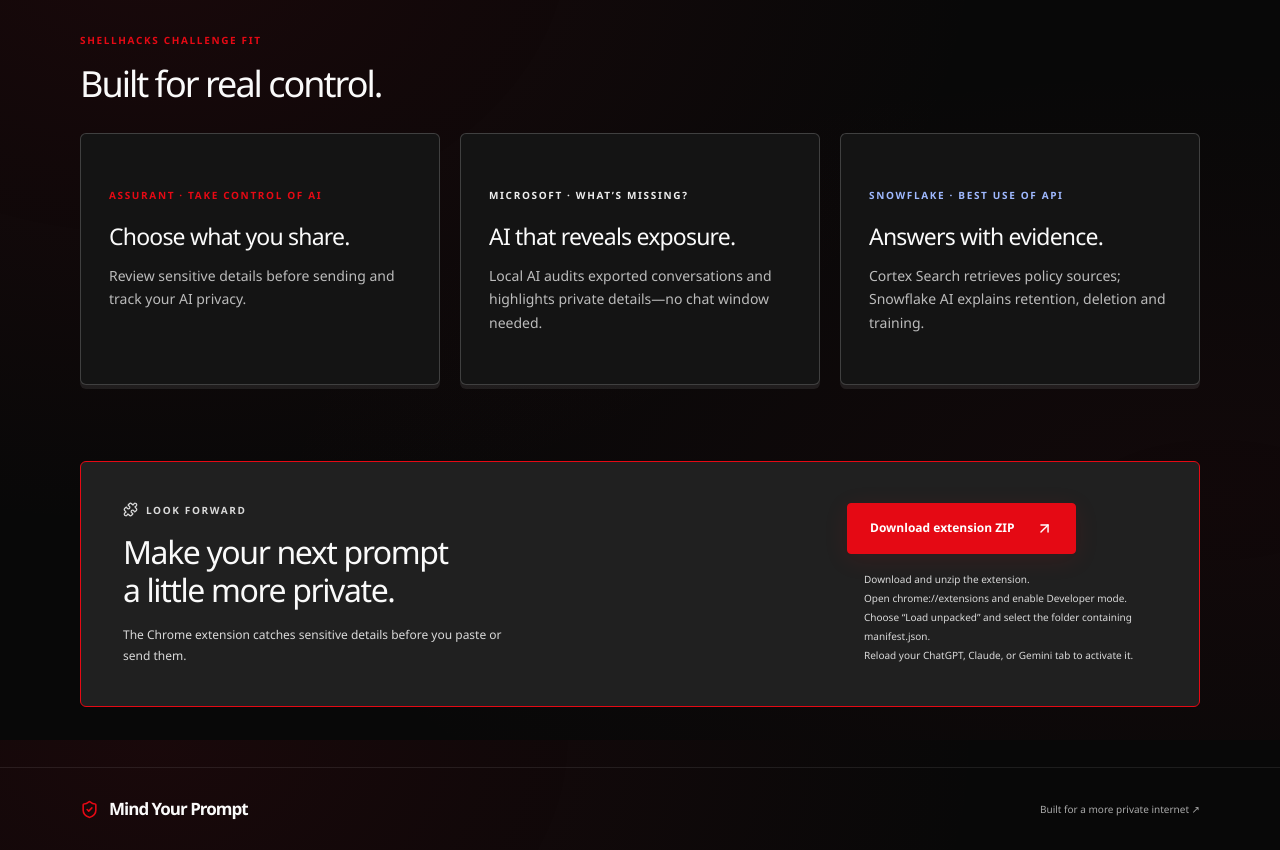
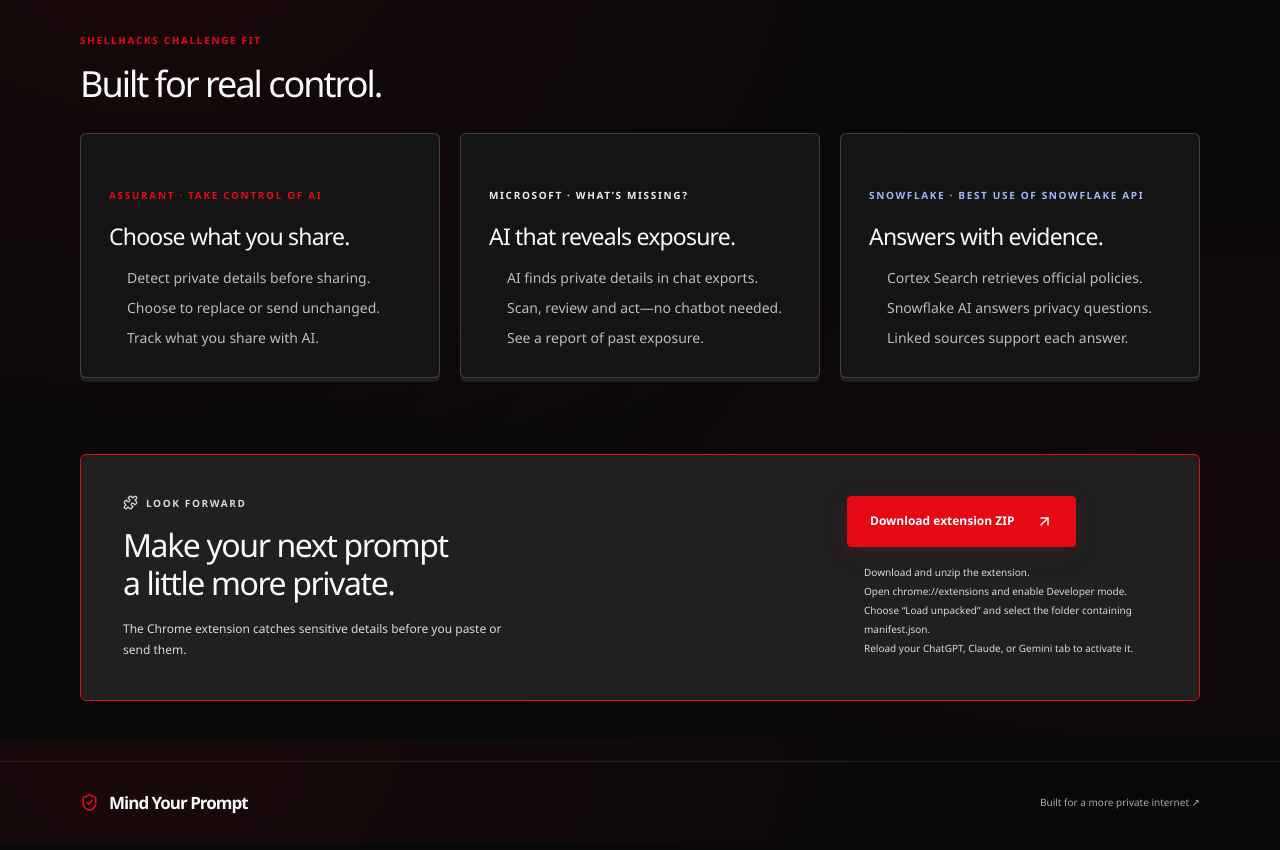
Before and after one commit to JyothiNandhan/ShellHacks_2026, a Next.js app in the folder apps/web/: page / in a window 1280 px wide. Shown: the part 860-1710 px from the top of the page. Built offline with nearby package versions, Linux system fonts and the light colour scheme.

Commit message:
Prepare hackathon README and concise sponsor challenge points

```diff
--- a/apps/web/app/globals.css
+++ b/apps/web/app/globals.css
@@ -3144,3 +3144,5 @@ body{background-image:radial-gradient(ellipse at 12% 0%,rgba(150,12,28,.12),tran
 .nav-download{padding:12px 16px;border:1px solid var(--line-strong);border-radius:8px;color:var(--ink);font-size:13px;transition:border-color .18s,background .18s}.nav-download:hover{border-color:var(--accent);background:var(--accent-soft)}
 .sponsor-section .feature-card{min-height:0;padding:28px}.sponsor-section .feature-card h3{margin:16px 0 10px;font-size:23px}.sponsor-section .feature-card p{font-size:14px;line-height:1.7}.sponsor-section .eyebrow{font-size:10px}
 @media(max-width:700px){.site-header nav{flex-wrap:wrap;justify-content:flex-end}.nav-download{font-size:11px;padding:10px}.sponsor-section .feature-card{padding:22px}}
+
+.sponsor-section .feature-card ul{margin:12px 0 0;padding-left:18px;color:var(--muted);font-size:14px;line-height:1.65}.sponsor-section .feature-card li+li{margin-top:7px}.sponsor-section .feature-card li::marker{color:var(--accent)}
--- a/apps/web/app/page.tsx
+++ b/apps/web/app/page.tsx
@@ -48,9 +48,9 @@ export default function Home() {
       <section id="how-we-use-ai" className="section sponsor-section">
         <div className="section-heading"><div><span className="eyebrow">SHELLHACKS CHALLENGE FIT</span><h2>Built for real control.</h2></div></div>
         <div className="feature-grid">
-          <article className="feature-card"><span className="eyebrow">ASSURANT · TAKE CONTROL OF AI</span><h3>Choose what you share.</h3><p>Review sensitive details before sending and track your AI privacy.</p></article>
-          <article className="feature-card"><span className="eyebrow">MICROSOFT · WHAT’S MISSING?</span><h3>AI that reveals exposure.</h3><p>Local AI audits exported conversations and highlights private details—no chat window needed.</p></article>
-          <article className="feature-card"><span className="eyebrow">SNOWFLAKE · BEST USE OF API</span><h3>Answers with evidence.</h3><p>Cortex Search retrieves policy sources; Snowflake AI explains retention, deletion and training.</p></article>
+          <article className="feature-card"><span className="eyebrow">ASSURANT · TAKE CONTROL OF AI</span><h3>Choose what you share.</h3><ul><li>Detect private details before sharing.</li><li>Choose to replace or send unchanged.</li><li>Track what you share with AI.</li></ul></article>
+          <article className="feature-card"><span className="eyebrow">MICROSOFT · WHAT’S MISSING?</span><h3>AI that reveals exposure.</h3><ul><li>AI finds private details in chat exports.</li><li>Scan, review and act—no chatbot needed.</li><li>See a report of past exposure.</li></ul></article>
+          <article className="feature-card"><span className="eyebrow">SNOWFLAKE · BEST USE OF SNOWFLAKE API</span><h3>Answers with evidence.</h3><ul><li>Cortex Search retrieves official policies.</li><li>Snowflake AI answers privacy questions.</li><li>Linked sources support each answer.</li></ul></article>
         </div>
       </section>
       <ExtensionCTA />
```
Also changed, not shown: 3 other files (tests, documents, lock files or other folders).
